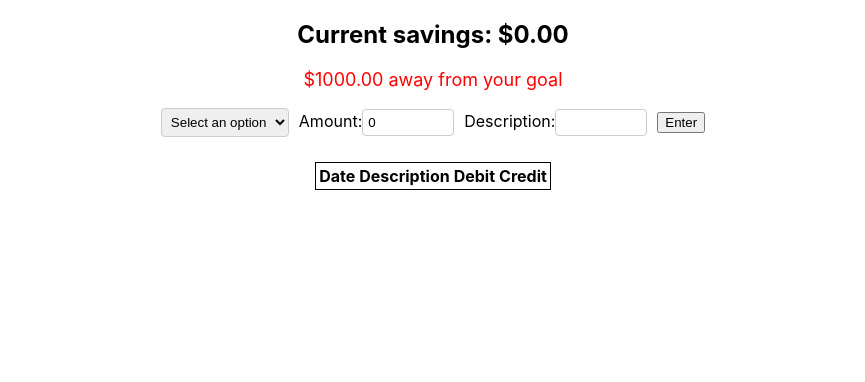
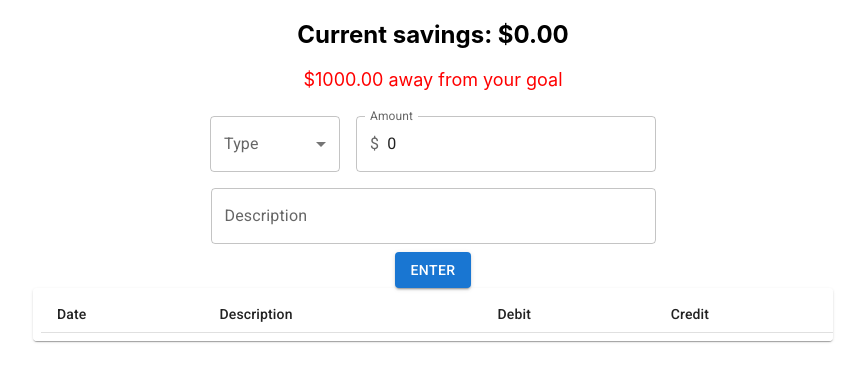
Before and after one commit to andrewmalley725/react-piggy-bank, a React (Create React App) app: page / in a window 1280 px wide. Shown: the top 382 px of the page, without its empty margins (207-1072 px from the left). Built offline with nearby package versions, Linux system fonts and the light colour scheme; the HTML template or start-up script is replaced by a standard one.

Commit message:
ui changes

```diff
--- a/package.json
+++ b/package.json
@@ -3,6 +3,11 @@
   "version": "0.1.0",
   "private": true,
   "dependencies": {
+    "@emotion/react": "^11.11.1",
+    "@emotion/styled": "^11.11.0",
+    "@fontsource/roboto": "^5.0.8",
+    "@mui/icons-material": "^5.14.15",
+    "@mui/material": "^5.14.15",
     "@testing-library/jest-dom": "^5.17.0",
     "@testing-library/react": "^13.4.0",
     "@testing-library/user-event": "^13.5.0",
--- a/public/index.html
+++ b/public/index.html
@@ -3,6 +3,10 @@
   <head>
     <meta charset="utf-8" />
     <link rel="icon" href="%PUBLIC_URL%/favicon.ico" />
+    <link
+      rel="stylesheet"
+      href="https://fonts.googleapis.com/icon?family=Material+Icons"
+    />
     <meta name="viewport" content="width=device-width, initial-scale=1" />
     <meta name="theme-color" content="#000000" />
     <meta
--- a/src/App.js
+++ b/src/App.js
@@ -1,3 +1,9 @@
+import '@fontsource/roboto/300.css';
+import '@fontsource/roboto/400.css';
+import '@fontsource/roboto/500.css';
+import '@fontsource/roboto/700.css';
+
+import {Button, FormControl, InputAdornment, InputLabel, MenuItem, OutlinedInput, Paper, Select, Table, TableBody, TableCell, TableContainer, TableHead, TableRow} from '@mui/material';
 import React, { useState } from "react";
 
 const GOAL = 1000;
@@ -64,6 +70,18 @@ const App = () => {
     border: "1px solid #ccc",
   };
 
+  const renderAdornment = () => {
+    if (option === "expense") {
+      return (
+        <InputAdornment position="start">-$</InputAdornment>
+      )
+    } else {
+      return (
+        <InputAdornment position="start">$</InputAdornment>
+      )
+    }
+  }
+
   return (
     <div style={{ textAlign: "center" }}>
       <h2 style={savingsStyle}>Current savings: ${total.toFixed(2)}</h2>
@@ -73,58 +91,95 @@ const App = () => {
           : "You met your goal!"}
       </p>
       <div>
-        <select style={{marginRight: "10px",padding: "5px",borderRadius: "4px",border: "1px solid #ccc",}} onChange={(e) => setOption(e.target.value)}>
-          <option selected disabled>Select an option</option>
-          <option value='allowance'>Allowance</option>
-          <option value='expense'>Expense</option>
-        </select>
-        <label>
-          Amount:
-          <input
-            style={inputStyle}
-            value={option === 'allowance' ? allowance : expense}
+        <FormControl sx={{m: 1, minWidth: 130}}>
+          <InputLabel id="transaction-select-label">Type</InputLabel>
+          <Select
+            labelId="transaction-select-label"
+            id="transaction-select"
+            label="Transaction"
+            onChange={(e) => setOption(e.target.value)}
+            >
+            <MenuItem value="allowance">Allowance</MenuItem>
+            <MenuItem value="expense">Expense</MenuItem>
+          </Select>
+        </FormControl>
+        <FormControl sx={{m: 1, minWidth: 300}}>
+          <InputLabel htmlFor="amount">Amount</InputLabel>
+          <OutlinedInput
+            id="amount"
+            startAdornment={renderAdornment()}
+            label="Amount"
             type="number"
             min="0"
             max="100"
-            onChange={(e) => {option === 'allowance' ? setAllowance(e.target.value) : setExpense(e.target.value)}}
-            onKeyDown={(e) => handleKeyPress(e, "expense")}
+            value={option === "allowance" ? allowance : expense}
+            onChange={(e) => {
+              option === "allowance"
+                ? setAllowance(e.target.value)
+                : setExpense(e.target.value);
+            }}
+            onKeyDown={(e) => handleKeyPress(e)}
           />
-        </label>
-        <label>
-          Description:
-          <input
-            style={inputStyle}
+        </FormControl>
+      </div>
+      <div>
+        <FormControl sx={{m: 1, minWidth: 445}}>
+          <InputLabel htmlFor="description">Description</InputLabel>
+          <OutlinedInput
+            id="description"
+            label="Description"
+            type="text"
             value={description}
-            type="text"
             onChange={(e) => setDescription(e.target.value)}
-            onKeyDown={(e) => handleKeyPress(e, "allowance")}
+            onKeyDown={(e) => handleKeyPress(e)}
           />
-        </label>
-        <button type="button" onClick={newEntry}>
+        </FormControl>
+      </div>
+      <div>
+        <Button variant="contained" type="button" onClick={newEntry}>
           Enter
-        </button>
-        <div style={{paddingTop: "25px"}}>
-        <table style={tableStyles}>
-          <thead>
-            <tr>
-              <th>Date</th>
-              <th>Description</th>
-              <th>Debit</th>
-              <th>Credit</th>
-            </tr>
-          </thead>
-          <tbody>
-            {transactions.map((transaction, index) => (
-              <tr key={index}>
-                {transactions.length > 0 ? <td>{new Date().toLocaleDateString()}</td> : <></>}
-                <td>{transaction.description}</td>
-                <td>{transaction.amount > 0 ? `$${transaction.amount.toFixed(2)}` : ""}</td>
-                <td>{transaction.amount < 0 ? `$${(transaction.amount * -1).toFixed(2)}` : ""}</td>
-              </tr>
-            ))}
-          </tbody>
-        </table>
-        </div>
+        </Button>
+      </div>
+      <div style={{ maxWidth: "800px", margin: "0 auto" }}>
+        <TableContainer component={Paper}>
+          <Table sx={{m:1, minWidth: 650}} size="small" aria-label="transaction">
+            <TableHead>
+              <TableRow>
+                <TableCell>Date</TableCell>
+                <TableCell>Description</TableCell>
+                <TableCell>Debit</TableCell>
+                <TableCell>Credit</TableCell>
+              </TableRow>
+            </TableHead>
+            <TableBody>
+              {transactions.map((transaction, index) => (
+                <TableRow
+                  key={index}
+                  sx={{ "&:last-child td, &:last-child th": { border: 0 } }}
+                >
+                  {transactions.length > 0 ? (
+                    <TableCell component="th" scope="row">
+                      {new Date().toLocaleDateString()}
+                    </TableCell>
+                  ) : (
+                    <></>
+                  )}
+                  <TableCell>{transaction.description}</TableCell>
+                  <TableCell>
+                    {transaction.amount > 0
+                      ? `$${transaction.amount.toFixed(2)}`
+                      : ""}
+                  </TableCell>
+                  <TableCell>
+                    {transaction.amount < 0
+                      ? `$${(transaction.amount * -1).toFixed(2)}`
+                      : ""}
+                  </TableCell>
+                </TableRow>
+              ))}
+            </TableBody>
+          </Table>
+        </TableContainer>
       </div>
     </div>
   );
```
Also changed, not shown: 1 other file (tests, documents, lock files or other folders).
